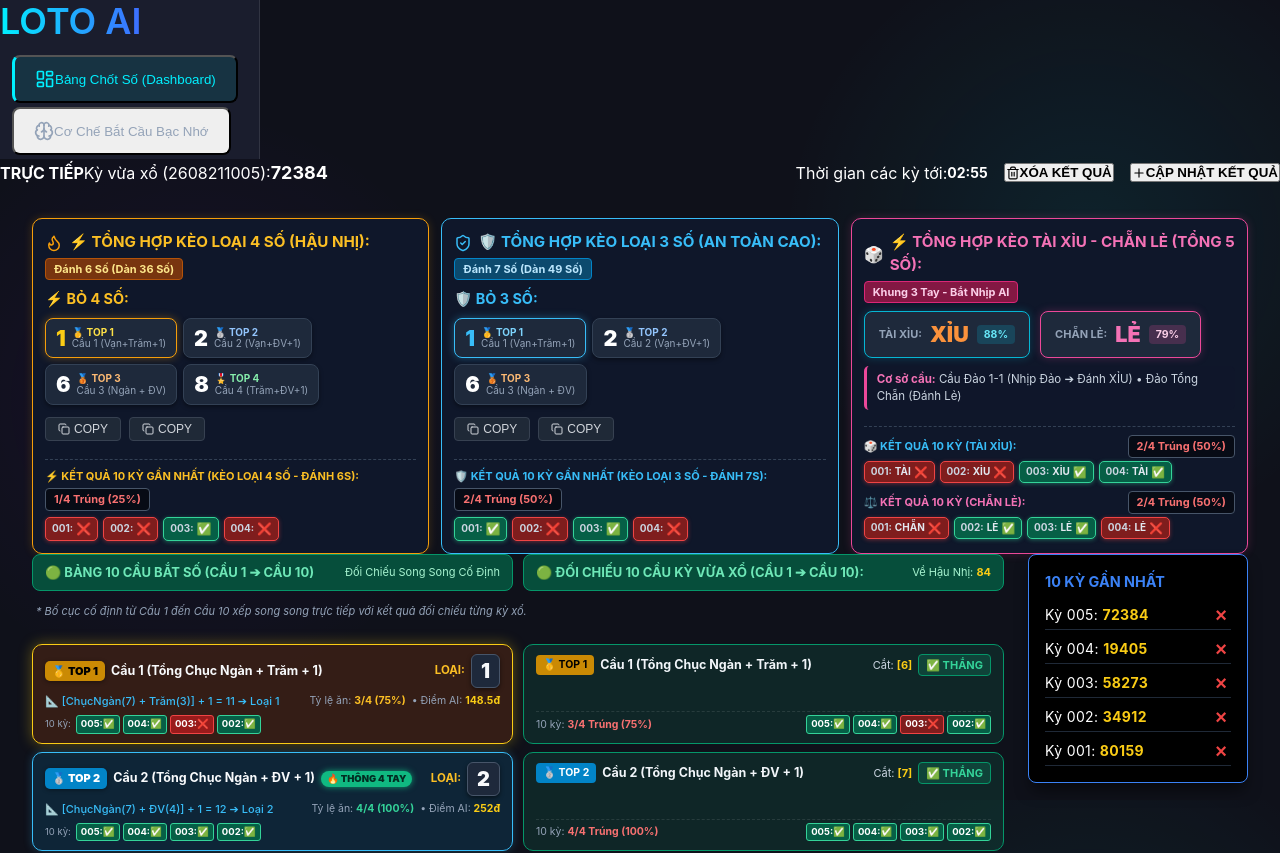
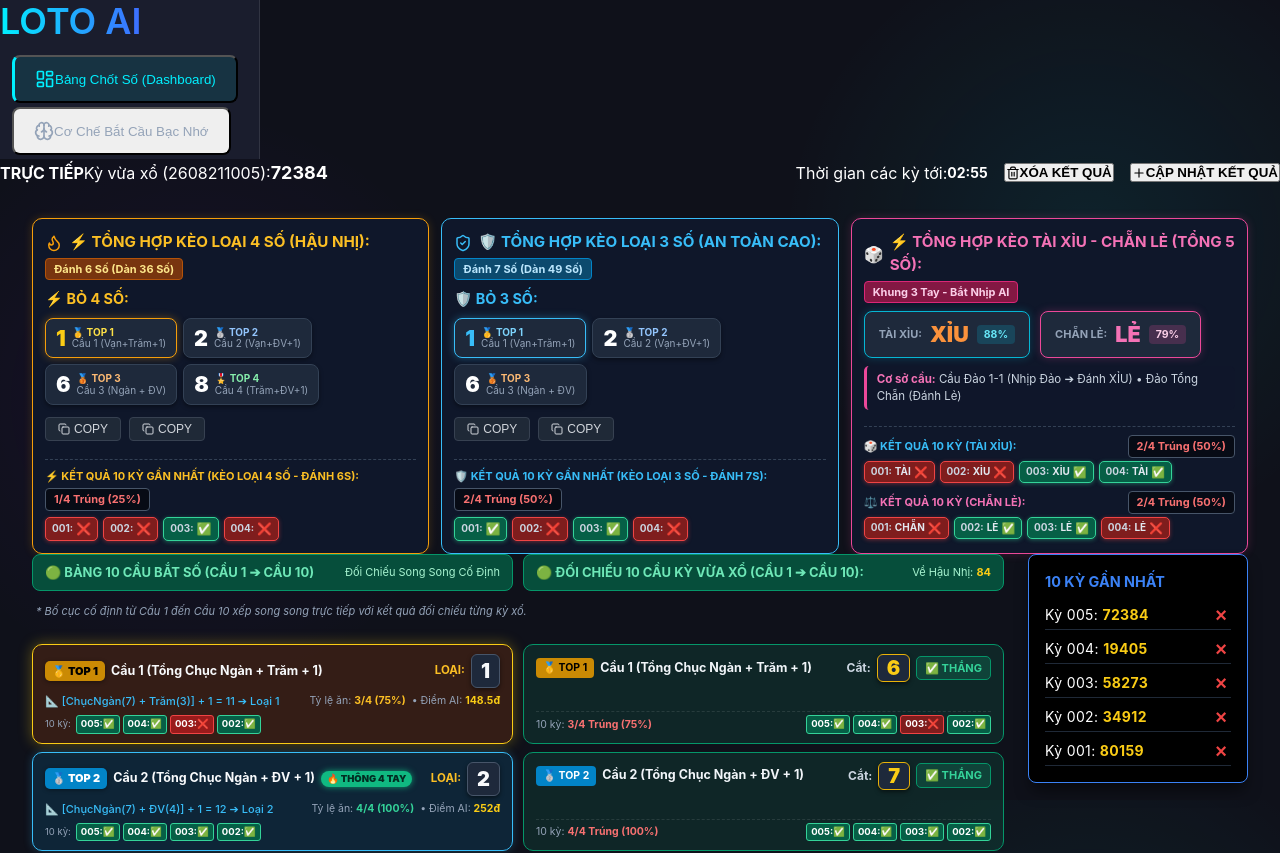
Before and after one commit to quanglevy/lotobet-ai, a React (Vite) app: page / in a window 1280 px wide. Shown: the top 853 px of the page. Built offline with nearby package versions, Linux system fonts and the light colour scheme.

Commit message:
Deploy Lotobet AI web app

```diff
--- a/src/App.jsx
+++ b/src/App.jsx
@@ -755,14 +755,30 @@ const ExecutiveDashboard = ({
 
                       {prevBridge ? (
                         <div style={{ display: 'flex', alignItems: 'center', gap: '6px' }}>
-                          <span style={{ fontSize: '11px', color: '#cbd5e1' }}>Cắt: <strong style={{ color: '#facc15' }}>[{prevBridge.predDigit}]</strong></span>
+                          <span style={{ fontSize: '12px', color: '#cbd5e1', fontWeight: 'bold' }}>Cắt:</span>
+                          <span style={{
+                            backgroundColor: '#1e293b',
+                            color: '#facc15',
+                            fontWeight: '900',
+                            fontSize: '1.25rem',
+                            padding: '1px 9px',
+                            borderRadius: '6px',
+                            border: '1px solid #eab308',
+                            boxShadow: '0 2px 4px rgba(0,0,0,0.5)',
+                            display: 'inline-flex',
+                            alignItems: 'center',
+                            justifyContent: 'center',
+                            lineHeight: '1.2'
+                          }}>
+                            {prevBridge.predDigit}
+                          </span>
                           <span style={{
                             fontSize: '11px',
                             fontWeight: 'bold',
                             color: isWinPrev ? '#34d399' : '#f87171',
                             backgroundColor: isWinPrev ? 'rgba(16, 185, 129, 0.2)' : 'rgba(239, 68, 68, 0.2)',
-                            padding: '2px 7px',
-                            borderRadius: '4px',
+                            padding: '3px 8px',
+                            borderRadius: '5px',
                             border: isWinPrev ? '1px solid #059669' : '1px solid #ef4444'
                           }}>
                             {isWinPrev ? '✅ THẮNG' : '❌ THUA'}
```
